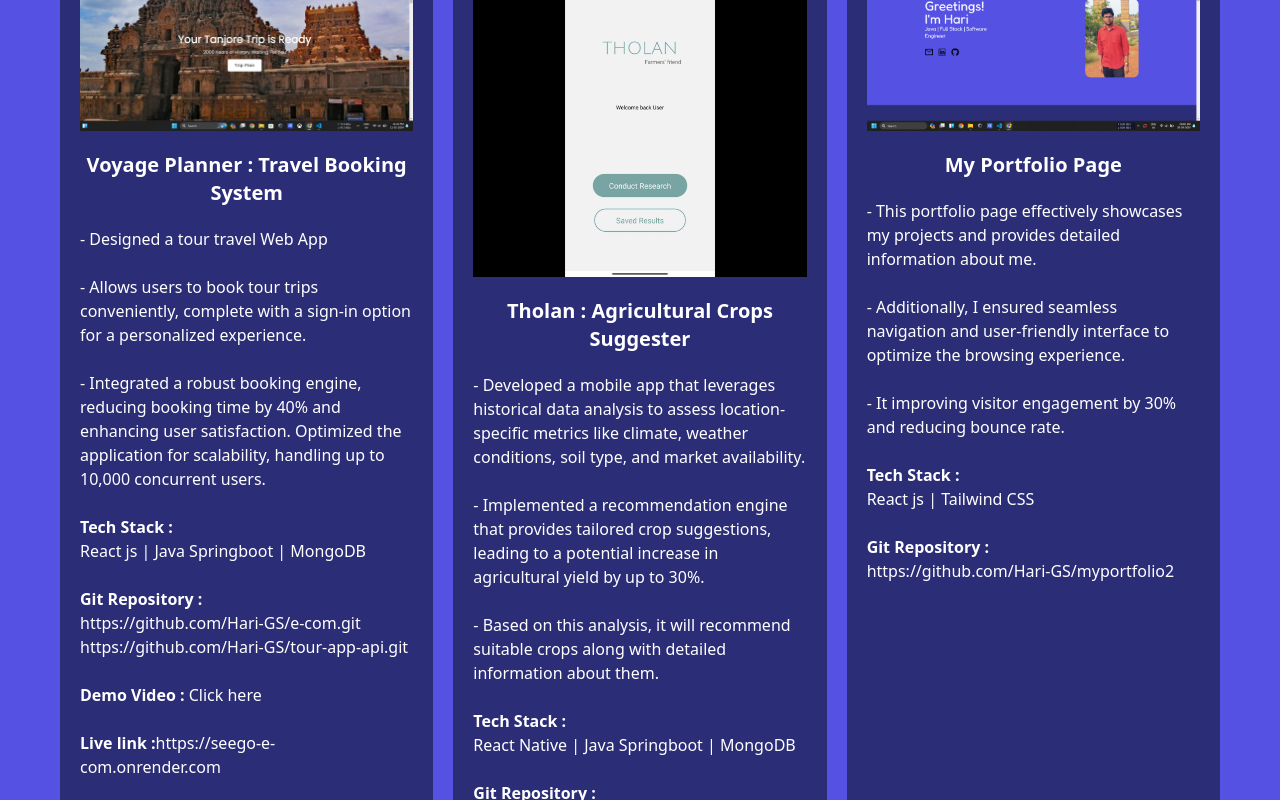
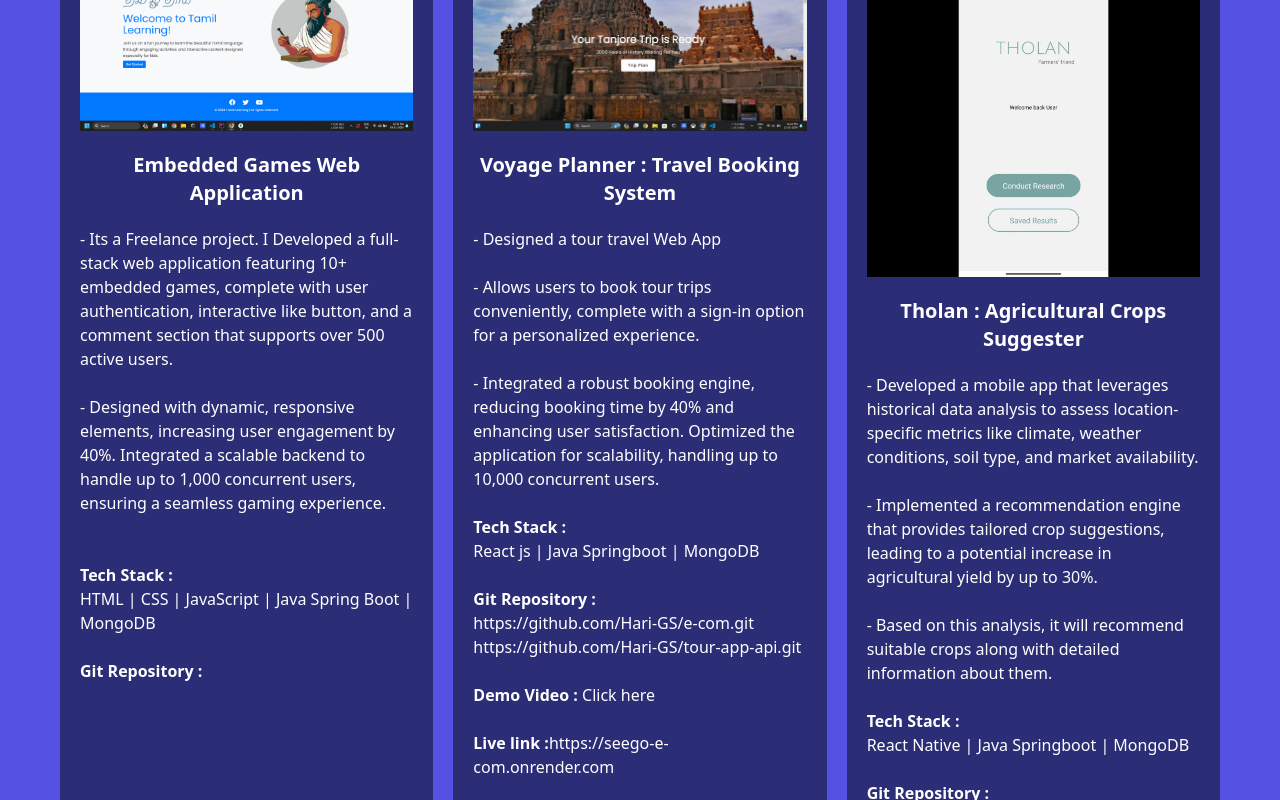
Before and after one commit to Hari-GS/myportfolio2, a React (Create React App) app: page / in a window 1280 px wide. Shown: the part 2480-3280 px from the top of the page. Built offline with nearby package versions, Linux system fonts and the light colour scheme.

Commit message:
Em games project added

```diff
--- a/src/components/Projects.js
+++ b/src/components/Projects.js
@@ -2,11 +2,31 @@ import React from 'react'
 import websiteimg1 from '../assets/tour-website-home-page.jpg'
 import websiteimg2 from '../assets/tholan page.jpg'
 import websiteimg3 from '../assets/Portfolio2-home.png'
+import websiteimg4 from '../assets/em games home page.png'
 
 function Projects() {
 
     const config={
         projects: [
+            {
+                image: websiteimg4,
+                title:'Embedded Games Web Application',
+                line1: '- Its a Freelance project. I Developed a full-stack web application featuring 10+ embedded games, complete with user authentication, interactive like button, and a comment section that supports over 500 active users. ',
+                line2: '- Designed with dynamic, responsive elements, increasing user engagement by 40%. Integrated a scalable backend to handle up to 1,000 concurrent users, ensuring a seamless gaming experience.',
+                line3: '',
+                gitlink:"",
+                gitlinksText:"",
+                gitlink2: "",
+                gitlinksText2 : "",
+                techstack: "HTML | CSS | JavaScript | Java Spring Boot | MongoDB" ,
+                livelink: "",
+                livelinktext: "",
+                demoVideoText: "",
+                demoVideoLink: "",
+                liveLinkLabel : '',
+                demoLabel : ' ',
+                demoClicker : ''
+            },
             {
                 image: websiteimg1,
                 title:'Voyage Planner : Travel Booking System',
@@ -43,23 +63,6 @@ function Projects() {
                 demoVideoText: "https://www.linkedin.com/posts/dev-hariharan-g_agriculturalinnovation-finalyearproject-tholan-activity-7218275881427902464-NDih?utm_source=share&utm_medium=member_desktop",
                 demoLabel : 'Demo Video : ',
                 demoClicker : 'Click here'
-            },
-            {
-                image: websiteimg3,
-                title:'My Portfolio Page',
-                line1:'- This portfolio page effectively showcases my projects and provides detailed information about me.',
-                line2: '- Additionally, I ensured seamless navigation and user-friendly interface to optimize the browsing experience.',
-                line3: '- It improving visitor engagement by 30% and reducing bounce rate.',
-                gitlink:"https://github.com/Hari-GS/myportfolio2",
-                gitlinksText:"https://github.com/Hari-GS/myportfolio2",
-                gitlink2: "",
-                gitlinksText2 : "",
-                techstack: "React js | Tailwind CSS" ,
-                livelink: "",
-                livelinktext: "",
-                liveLinkLabel : '',
-                demoLabel : '',
-                demoClicker : ''
             }
         ]
     }
@@ -73,37 +76,49 @@ function Projects() {
                 </div>
             </div>
             <div className='w-full'>
-                <div className='flex flex-col md:flex-row md:px-10 gap-5'>
+            <div className="grid grid-cols-1 md:grid-cols-3 gap-5 px-5 md:px-10">
   {config.projects.map((projects) => (
-                        <div className='relative bg-secondary rounded-2xl px-5 py-5 flex flex-col items-center w-full md:w-1/3 min-h-[600px]'>
-                                <img className='w-[500px]' src={projects.image}/>
+    <div className="relative bg-secondary rounded-2xl px-5 py-5 flex flex-col items-center w-full min-h-[600px]">
+      <img className="w-[500px]" src={projects.image} />
       <div>
         <h1 className="text-center text-xl font-bold py-5">{projects.title}</h1>
-                                        {/* <div className='flex justify-center'>
-                                            <a className='btn' target='_blank' href={projects.link}>View Project</a>
-                                        </div> */}
         <p>{projects.line1}</p>
-                                    <br/>
+        <br />
         <p>{projects.line2}</p>
-                                    <br/>
+        <br />
         <p>{projects.line3}</p>
-                                    <br/>
-                                    <p className='font-bold'>Tech Stack :</p>
+        <br />
+        <p className="font-bold">Tech Stack :</p>
         <p>{projects.techstack}</p>
-                                    <br/>
-                                    <p className='font-bold'>Git Repository :</p>
-                                    <a target='_blank' className='hover:text-amber-200' href={projects.gitlink}>{projects.gitlinksText}</a>
-                                    <br/>
-                                    <a target='_blank' className='hover:text-amber-200' href={projects.gitlink2}>{projects.gitlinksText2}</a>
-                                    <br/>
-                                    <br/>
-                                    <p className='font-bold'>{projects.demoLabel}<a className='hover:text-amber-200 font-normal' target='_blank'  href={projects.demoVideoLink}>{projects.demoClicker}</a></p>
-                                    <br/>
-                                    <p className='font-bold'>{projects.liveLinkLabel}<a className='hover:text-amber-200 font-normal' target='_blank' href={projects.livelink}>{projects.livelinktext}</a></p>
+        <br />
+        <p className="font-bold">Git Repository :</p>
+        <a target="_blank" className="hover:text-amber-200" href={projects.gitlink}>
+          {projects.gitlinksText}
+        </a>
+        <br />
+        <a target="_blank" className="hover:text-amber-200" href={projects.gitlink2}>
+          {projects.gitlinksText2}
+        </a>
+        <br />
+        <br />
+        <p className="font-bold">
+          {projects.demoLabel}
+          <a className="hover:text-amber-200 font-normal" target="_blank" href={projects.demoVideoLink}>
+            {projects.demoClicker}
+          </a>
+        </p>
+        <br />
+        <p className="font-bold">
+          {projects.liveLinkLabel}
+          <a className="hover:text-amber-200 font-normal" target="_blank" href={projects.livelink}>
+            {projects.livelinktext}
+          </a>
+        </p>
       </div>
     </div>
   ))}
 </div>
+
             </div>
         </section>
     )
```
Also changed, not shown: src/assets/em games home page.png (added). Lines whose indentation alone changed are shown as unchanged.
